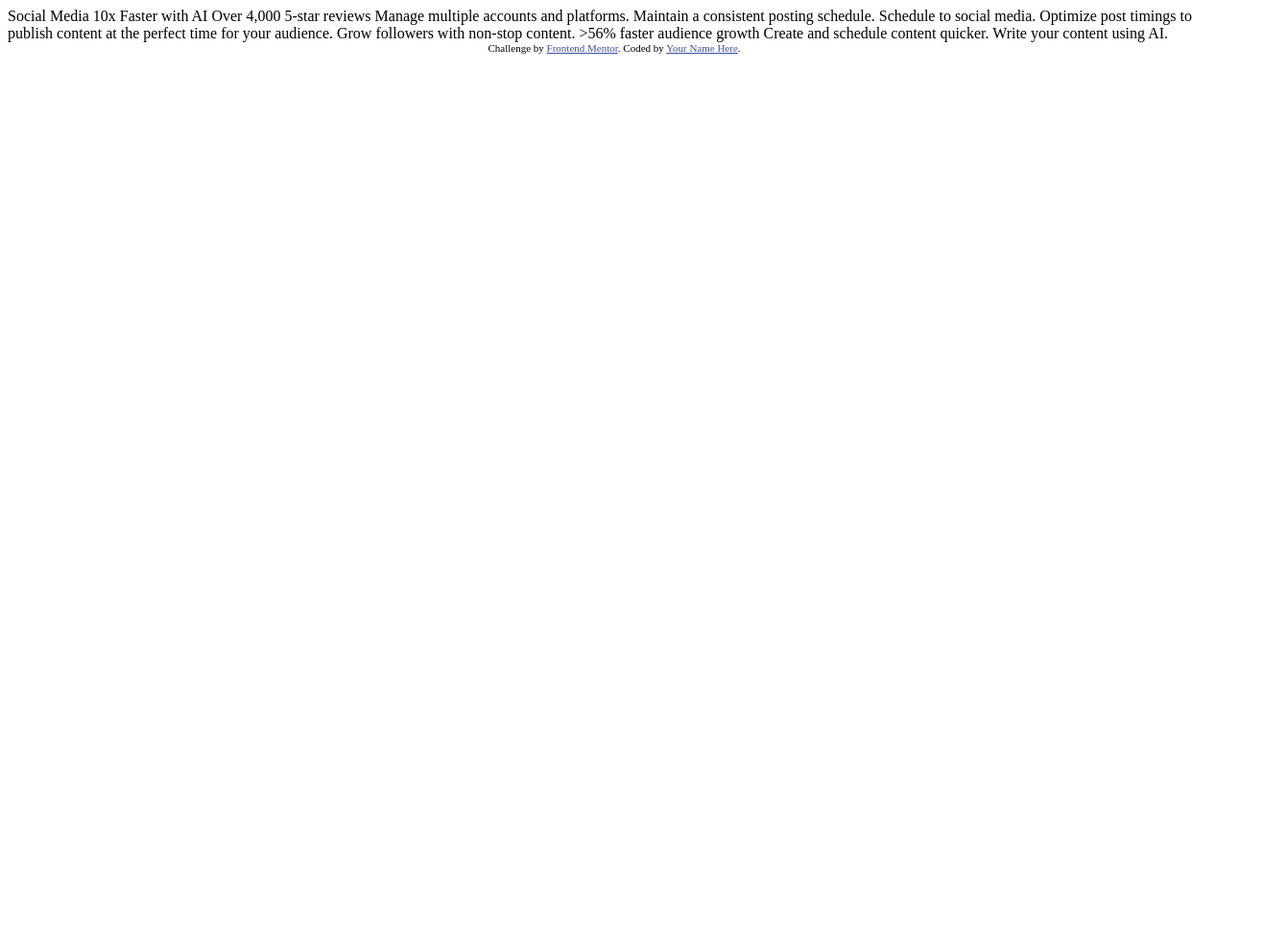
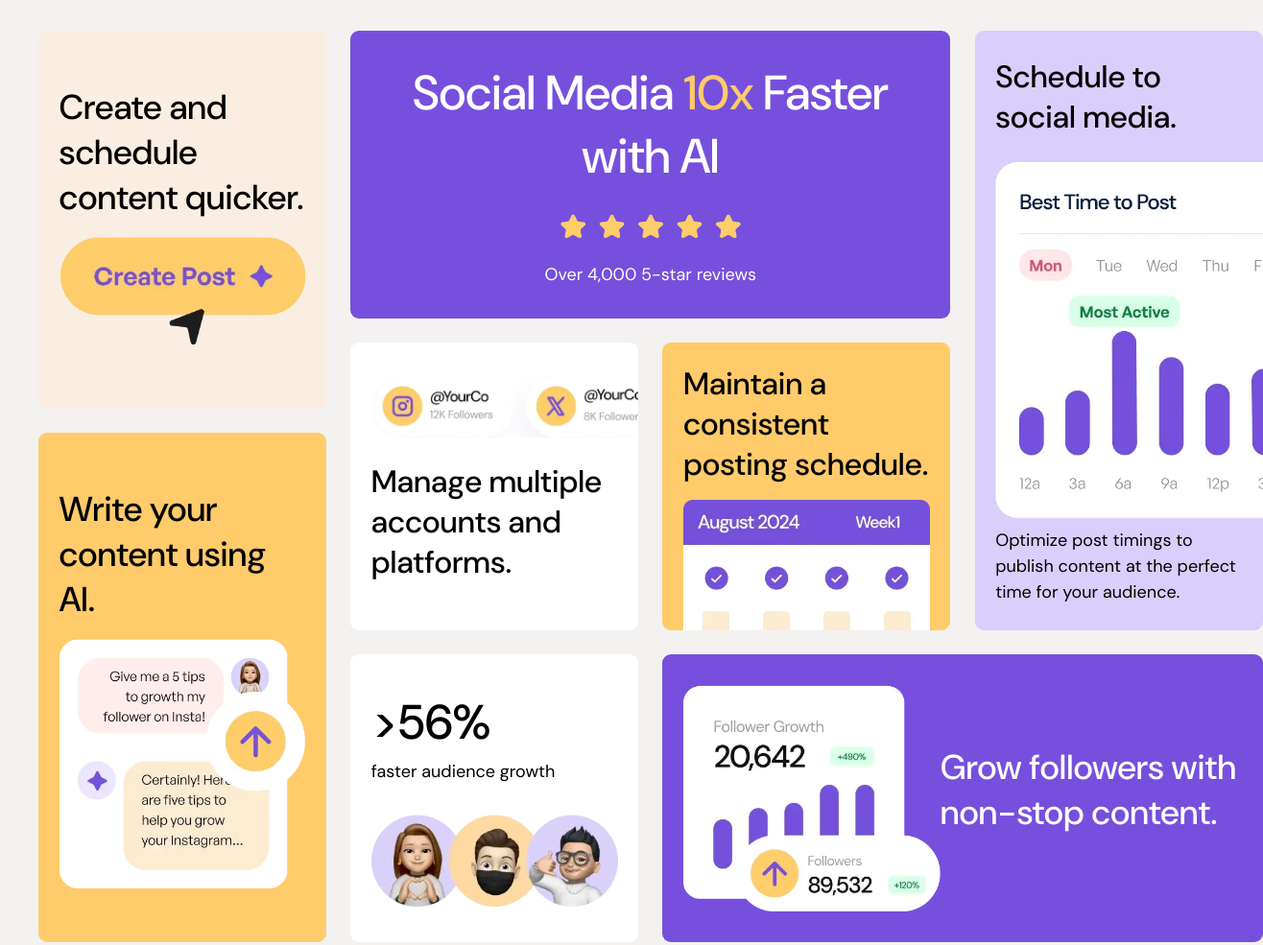
Before and after one commit to slippyishappy/bento-grid, a plain HTML site: page index.html in a window 1280 px wide. Shown: the whole page at 96% size, 1316 px wide, since content can reach past the window. Before the commit the page ends 800 px from the top, so only its background shows below. Drawn offline with Linux system fonts and the light colour scheme.

Commit message:
Made desktop version

```diff
--- a/index.html
+++ b/index.html
@@ -2,41 +2,62 @@
 <html lang="en">
 <head>
   <meta charset="UTF-8">
-  <meta name="viewport" content="width=device-width, initial-scale=1.0"> <!-- displays site properly based on user's device -->
-
+  <meta name="viewport" content="width=device-width, initial-scale=1.0">
+  <link rel="stylesheet" href="styles.css">
   <link rel="icon" type="image/png" sizes="32x32" href="./assets/images/favicon-32x32.png">
 
   <title>Frontend Mentor | Bento grid</title>
+</head>
 
-  <!-- Feel free to remove these styles or customise in your own stylesheet 👍 -->
-  <style>
-    .attribution { font-size: 11px; text-align: center; }
-    .attribution a { color: hsl(228, 45%, 44%); }
-  </style>
-</head>
 <body>
 
-  Social Media 10x Faster with AI
-  Over 4,000 5-star reviews
+  <div class="container">
+    <div class="hero-card">
+      <h1>Social Media <span class="text-yellow">10x</span> Faster with AI</h1>
+      <img src="assets/images/illustration-five-stars.webp">
+      <p>Over 4,000 5-star reviews</p>
+    </div>
 
-  Manage multiple accounts and platforms.
+    <div class="manage-accounts">
+      <img src="assets/images/illustration-multiple-platforms.webp">
+      <h3>Manage multiple accounts and platforms.</h3>
+    </div>
 
-  Maintain a consistent posting schedule.
+    <div class="posting-schedule">
+      <h3>Maintain a consistent posting schedule.</h3>
+      <img src="assets/images/illustration-consistent-schedule.webp">
+    </div>
 
-  Schedule to social media.
-  Optimize post timings to publish content at the perfect time for your audience.
+    <div class="schedule-timing">
+      <h3>Schedule to social media.</h3>
+      <img src="assets/images/illustration-schedule-posts.webp">
+      <p>Optimize post timings to publish content at the perfect time for your audience.</p>
+    </div>
 
-  Grow followers with non-stop content.
+    <div class="follower-growth">
+      <img src="assets/images/illustration-grow-followers.webp">
+      <h2>Grow followers with non-stop content.</h2>
+    </div>
 
-  >56% faster audience growth
+    <div class="growth-stats">
+      <div>
+        <h1>>56%</h1>
+        <p>faster audience growth</p>
+      </div>
+      <img src="assets/images/illustration-audience-growth.webp">
+    </div>
 
-  Create and schedule content quicker.
+    <div class="left-side">
+      <div class="quick-create">
+        <h2>Create and schedule content quicker.</h2>
+        <img src="assets/images/illustration-create-post.webp">
+      </div>
 
-  Write your content using AI.
-
-  <div class="attribution">
-    Challenge by <a href="https://www.frontendmentor.io?ref=challenge">Frontend Mentor</a>.
-    Coded by <a href="#">Your Name Here</a>.
+      <div class="ai-writing">
+        <h2>Write your content using AI.</h2>
+        <img src="assets/images/illustration-ai-content.webp">
+      </div>
+    </div>
   </div>
 </body>
 </html>
--- /dev/null
+++ b/styles.css
@@ -0,0 +1,180 @@
+@font-face {
+    font-family: "DM Sans";
+    src: url(assets/fonts/DMSans-VariableFont_opsz\,wght.ttf);
+}
+
+:root {
+    --light-purple: hsl(254, 88%, 90%);
+    --dark-purple:  hsl(256, 67%, 59%);
+    --light-yellow: hsl(31, 66%, 93%);
+    --dark-yellow: hsl(39, 100%, 71%);
+    --white: hsl(0, 0%, 100%);
+    --bg: hsl(30, 7%, 95%);
+    --black: hsl(0, 0%, 7%);
+}
+
+body {
+    font-family: "DM Sans", system-ui, sans-serif;
+    font-size: 18px;
+    background-color: var(--bg);
+    margin: 0;
+    padding: 2rem;
+    min-height: 100vh;
+    display: grid;
+    place-items: center;
+}
+
+h1 {
+    font-size: 2.8em;
+    margin: 0 0 0.1em 0;
+    font-weight: 500;
+}
+
+h2 {
+    font-size: 2em;
+    margin: 0 0 0.5em 0;
+    font-weight: 500;
+}
+
+h3 {
+    font-size: 1.8em;
+    margin: 0 0 0.5em 0;
+    font-weight: 500;
+}
+
+p {
+    margin: 0;
+    line-height: 1.5;
+}
+
+.container {
+    display: grid;
+    grid-template-areas:
+    "left-side hero-card hero-card schedule-timing"
+    "left-side manage-accounts posting-schedule schedule-timing"
+    "left-side growth-stats follower-growth follower-growth";
+    grid-template-columns: 300px 300px 300px 300px;
+    grid-template-rows: 300px 300px 300px 300px;
+    gap: 1.4em;
+    max-width: 1200px;
+    margin: 0 auto;
+}
+
+.container > * {
+    padding: 1.2em;
+    border-radius: 0.5em;
+    display: flex;
+    flex-direction: column;
+    align-items: center;
+    justify-content: space-around;
+}
+
+.hero-card {
+    grid-area: hero-card;
+    background-color: var(--dark-purple);
+    color: var(--white);
+    text-align: center;
+}
+
+.hero-card img {
+    height: 1.8em;
+}
+
+.quick-create {
+    background-color: var(--light-yellow);
+}
+
+.quick-create img {
+    width: 100%;
+}
+
+.schedule-timing {
+    grid-area: schedule-timing;
+    background-color: var(--light-purple);
+    overflow: hidden;
+}
+
+.schedule-timing img {
+    width: 162%;
+    position: relative;
+    margin-left: auto;
+}
+
+.ai-writing {
+    background-color: var(--dark-yellow);
+}
+
+.ai-writing img {
+    width: 100%;
+}
+
+.left-side {
+    padding: 0;
+    grid-area: left-side;
+    display: flex;
+    flex-direction: column;
+    justify-content: space-between;
+    align-items: stretch;
+    gap: 1.4em;
+}
+
+.quick-create, .ai-writing {
+    flex-grow: 1;
+    padding: 1.2em;
+    border-radius: 0.5em;
+    display: flex;
+    flex-direction: column;
+    align-items: center;
+    justify-content: center;
+}
+
+.manage-accounts {
+    grid-area: manage-accounts;
+    background-color: var(--white);
+    overflow: hidden;
+}
+
+.manage-accounts img {
+    width: 120%;
+    position: relative;
+    margin-left: auto;
+    border-radius: 100px;
+}
+
+.posting-schedule {
+    grid-area: posting-schedule;
+    background-color: var(--dark-yellow);
+    overflow: hidden;
+    justify-content: start;
+}
+
+.posting-schedule img {
+    width: 100%;
+    position: relative;
+    margin-left: auto;
+}
+
+.growth-stats {
+    align-items: flex-start;
+    grid-area: growth-stats;
+    background-color: var(--white);
+}
+
+.growth-stats img {
+    width: 100%;
+}
+
+.follower-growth {
+    flex-direction: row;
+    grid-area: follower-growth;
+    background-color: var(--dark-purple);
+    color: var(--white);
+}
+
+.follower-growth img {
+    width: 46%;
+}
+
+.text-yellow {
+    color: var(--dark-yellow);
+}
```
